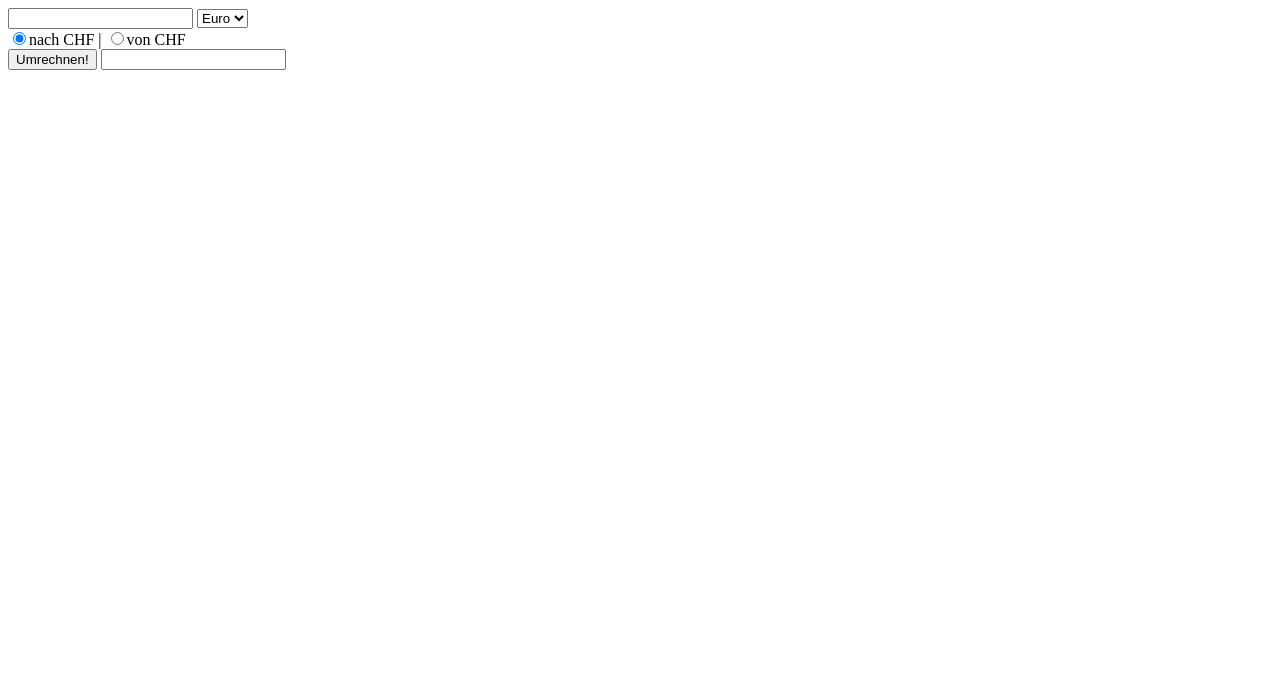
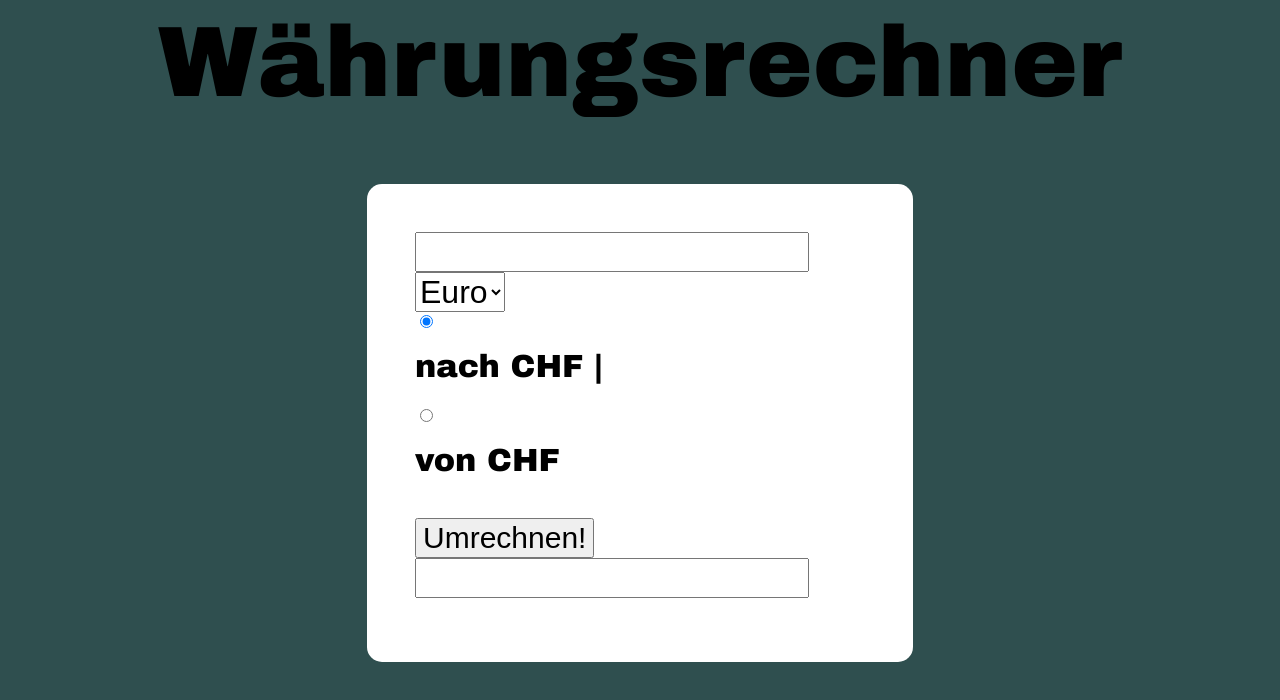
Before and after one commit to meisteraa/LB02_m288_EibelF_MeisterA, a plain HTML site: page index.html in a window 1280 px wide. Drawn offline with Linux system fonts and the light colour scheme.

Commit message:
02.12.22 15:15

```diff
--- a/index.html
+++ b/index.html
@@ -1,22 +1,33 @@
-<html>
+<html lang="">
 <head>
     <title>W&aumlhrungsrechner</title>
     <script language="javascript" type="text/javascript" src="main.js"></script>
+    <link rel="stylesheet" href="stylesheet.css">
 </head>
+<header>
+    <h1 id="titel">Währungsrechner</h1>
+</header>
 <body>
+    <div id="ganzganz">
+        <div id="ganz">
             <form>
             <input type="text" name="betrag" />
-<select name="Waehrung">
+                <select id="box" name="Waehrung">
                    <option>Euro</option>
                    <option>USD</option>
                    <option>JPY</option>
                    <option>GBP</option>
                 </select>
             <br>
-<input type="radio" name="umrechnung" value="nachCHF" checked="checked" />nach CHF |
-<input type="radio" name="umrechnung" value="vonCHF" />von CHF<br/>
+            <div>
+                <input type="radio" name="umrechnung" value="nachCHF" checked="checked" /><h1>nach CHF |</h1>
+                <input type="radio" name="umrechnung" value="vonCHF" /><h1>von CHF</h1>
+                <br/>
                 <input type="button" value="Umrechnen!" onclick="umrechnen(this.form)" />
                 <input type="text" name="ausgabe" />
+            </div>
             </form>
+        </div>
+    </div>
 </body>
 </html>
--- a/stylesheet.css
+++ b/stylesheet.css
@@ -0,0 +1,29 @@
+body {
+    background: darkslategray;
+}
+input {
+    font-size: 30px;
+}
+h1 {
+    text-align: left;
+    font-family: "Arial Black";
+}
+#box {
+    font-size: 32px;
+}
+#titel {
+    text-align: center;
+    font-size: 100px;
+    font-family: "Arial Black";
+}
+#ganz {
+    background-color: white;
+    padding: 3rem;
+    width: 450px;
+    border-radius: 15px;
+}
+#ganzganz {
+    display: flex;
+    justify-content: center;
+    align-items: center;
+}
```
Lines whose indentation alone changed are shown as unchanged.
